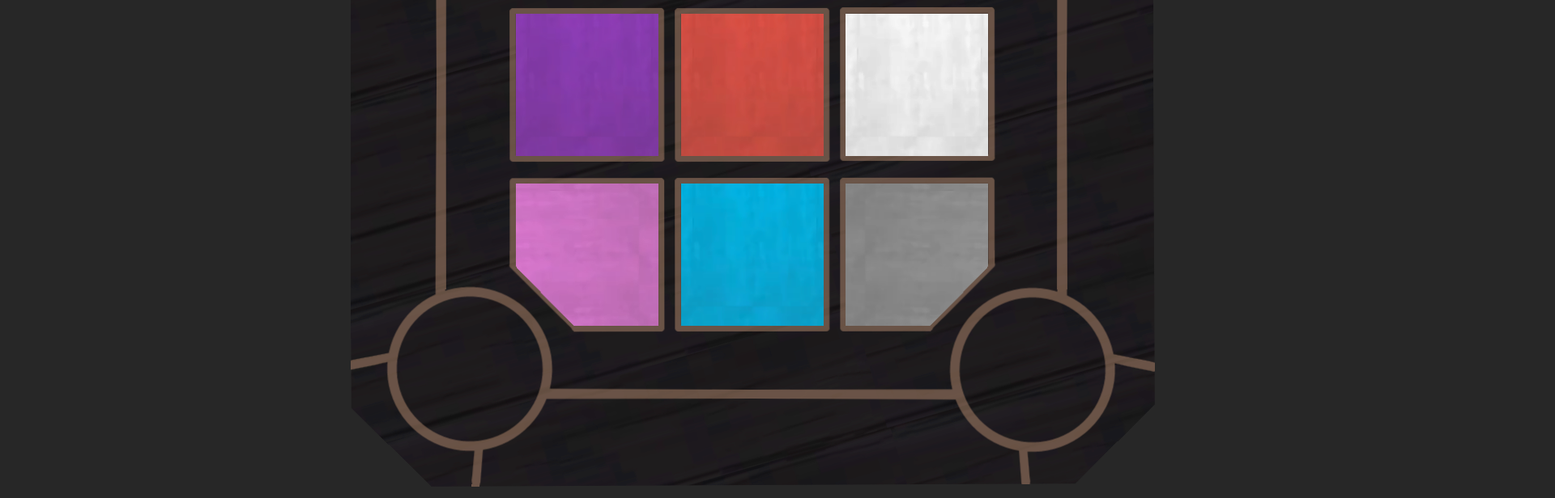
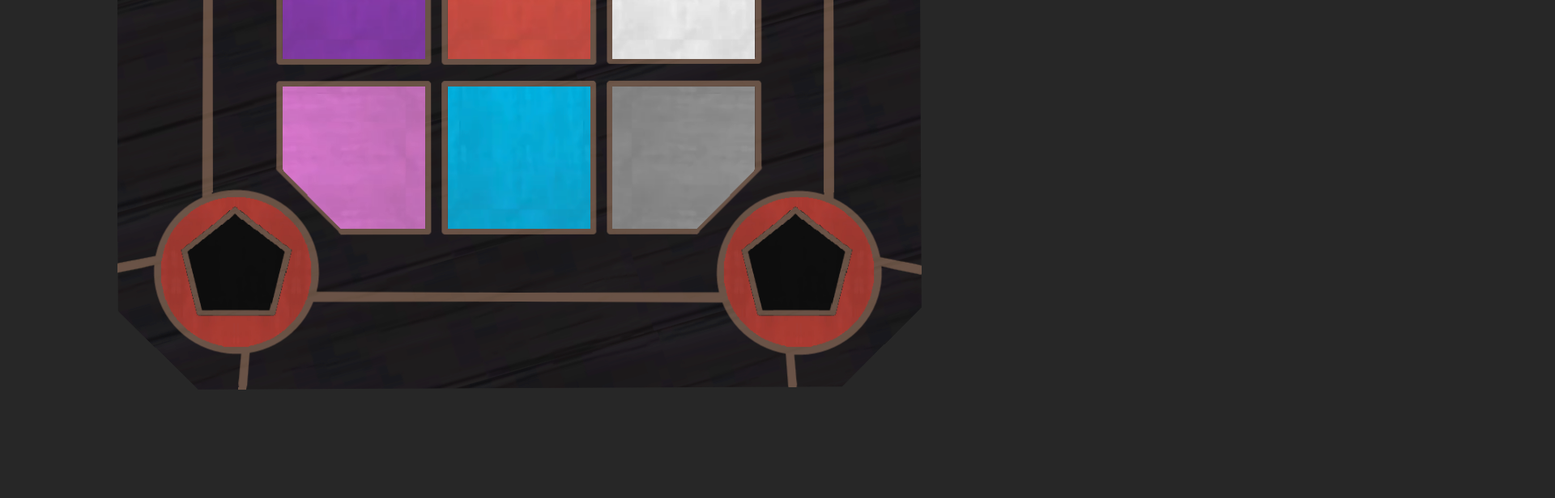
Before and after one commit to eestsoftware/MoraJaiBox, a plain HTML site: page index.html in a window 1280 px wide. Shown: the part 416-1032 px from the top of the page at 81% size, 1920 px wide, since content can reach past the window. After the commit the page ends 912 px from the top, so only its background shows below. Drawn offline with Linux system fonts and the light colour scheme.

Commit message:
corner buttons + symbols

```diff
--- a/index.html
+++ b/index.html
@@ -3,7 +3,7 @@
   <head>
   <meta charset="utf-8">
 <meta name="viewport" content="width=device-width, initial-scale=1.0">
-<title id="title">the eestrecord</title>
+<title id="title">Mora Jai Box</title>
 <meta name="description" content="Mora Jai Box (from blue prince) Editor.">
 <meta name="author" content="Eest Software">
 <link rel="image_src" href="/theestrecord.png"/>
@@ -17,16 +17,21 @@ body {
   color: #FDFCFC;
 }
 
-.center {
- margin:auto;
- justify-content: center;
- display: flex;
-}
 
 .tilebutton{
  width:176px;
  height:176px;
  position:relative
+}
+
+.cornercircle{
+ width:195px;
+ height:195px;
+ position:relative;
+}
+
+.noHover{
+    pointer-events: none;
 }
 
 
@@ -51,13 +56,15 @@ body {
 .gray{filter: grayscale(100%)}
 .gray:hover {filter: grayscale(100%) brightness(90%)}
 
+.blankColor{filter: none}
+.blankColor:hover {filter: brightness(70%)}
     </style>
    </head>
 
 
 <body>
 
-<div id="box" style="position:absolute;display: flex;left:32.5%" class="center">
+<div id="box" style="position:absolute;margin:auto;display:flex;overflow-x:hidden;width:1024px;height:1024px;top:0;bottom:0;left:0;right:0;">
 <img src="https://raw.githubusercontent.com/eestsoftware/MoraJaiBox/refs/heads/main/images/morajaibox.png"></img>
 
 
@@ -73,6 +80,16 @@ body {
 <input type ="image" class="tilebutton pink" id="tile2;1" style="top:635px;right:1831px" onClick="tilePress(2, 1)" src="https://raw.githubusercontent.com/eestsoftware/MoraJaiBox/refs/heads/main/images/morajaitile.png"></input>
 <input type ="image" class="tilebutton blue" id="tile2;2" style="top:635px;right:1804px;transform: scaleX(-1) rotate(-90deg)" onClick="tilePress(2, 2)" src="https://raw.githubusercontent.com/eestsoftware/MoraJaiBox/refs/heads/main/images/morajaicornertile.png"></input>
 
+<img id="corner2" class="cornercircle white noHover" style="top:767px;right:2542px;transform: scale(0.95)" src="https://raw.githubusercontent.com/eestsoftware/MoraJaiBox/refs/heads/main/images/morajaicirclecorner.png"></img>
+<img id="corner3" class="cornercircle white noHover" style="top:767px;right:2042px;transform: scale(0.95)" src="https://raw.githubusercontent.com/eestsoftware/MoraJaiBox/refs/heads/main/images/morajaicirclecorner.png"></img>
+<img id="corner0" class="cornercircle white noHover" style="top:62px;right:2930px;transform: scale(0.95)" src="https://raw.githubusercontent.com/eestsoftware/MoraJaiBox/refs/heads/main/images/morajaicirclecorner.png"></img>
+<img id="corner1" class="cornercircle white noHover" style="top:62px;right:2430px;transform: scale(0.95)" src="https://raw.githubusercontent.com/eestsoftware/MoraJaiBox/refs/heads/main/images/morajaicirclecorner.png"></img>
+
+
+<input type ="image"id="cornerbutton0" class="cornercircle white" onClick="cornerButton(0)" style="top:58px;right:3318px;transform: scale(0.9)" src="https://raw.githubusercontent.com/eestsoftware/MoraJaiBox/refs/heads/main/images/morajaiblue_off.png"></input>
+<input type ="image"id="cornerbutton1" class="cornercircle white" onClick="cornerButton(1)" style="top:58px;right:2820px;transform: scale(0.9)" src="https://raw.githubusercontent.com/eestsoftware/MoraJaiBox/refs/heads/main/images/morajaiblue_off.png"></input>
+<input type ="image"id="cornerbutton2" class="cornercircle white" onClick="cornerButton(2)" style="top:763px;right:3712px;transform: scale(0.9)" src="https://raw.githubusercontent.com/eestsoftware/MoraJaiBox/refs/heads/main/images/morajaiblue_off.png"></input>
+<input type ="image"id="cornerbutton3" class="cornercircle white" onClick="cornerButton(3)" style="top:763px;right:3215px;transform: scale(0.9)" src="https://raw.githubusercontent.com/eestsoftware/MoraJaiBox/refs/heads/main/images/morajaiblue_off.png"></input>
 </div>
 
 <script>
@@ -90,10 +107,14 @@ const Tiles = Object.freeze({
 
 });
 
-var grid = [[Tiles.BLACK, Tiles.BLACK, Tiles.WHITE], [Tiles.VIOLET, Tiles.RED, Tiles.WHITE], [Tiles.PINK, Tiles.BLUE, Tiles.GRAY]]
+var grid = [[Tiles.BLACK, Tiles.BLACK, Tiles.WHITE], [Tiles.VIOLET, Tiles.RED, Tiles.WHITE], [Tiles.PINK, Tiles.BLUE, Tiles.GRAY]];
+var startingGrid = JSON.parse(JSON.stringify(grid));
+var colorsNeeded = [8, 8, 8, 8];
+var onColors = [false, false, false, false];
+var solved = false;
 
-function tilePress(y, x) {
-  var tileColor = grid[y][x];
+function tilePress(y, x, tileColor = grid[y][x]) {
+  if (solved) {return;}
   switch(tileColor) {
     case 0: break;
     case 1:
@@ -215,7 +236,7 @@ function tilePress(y, x) {
         break;
       case 9:
          if (grid[1][1] == Tiles.BLUE) {return;}
-         tilePress(1, 1);
+         tilePress(y, x, grid[1][1]);
          return;
   }
   renderBox();
@@ -250,8 +271,25 @@ function rotateTile(x, y, nextTile, adjacentTiles) {
     return [adjacentTiles, nextTile];
 }
 
+function cornerButton(id) {
+ if (solved) {return;}
+ var cornerTile = grid[id < 2 ? 0 : 2][id % 2 == 0 ? 0 : 2]
+ if (cornerTile == colorsNeeded[id]) {
+   var colorNames = Object.keys(Tiles);
+   onColors[id] = true;
+   solved = (onColors[0] && onColors[1] && onColors[2] && onColors[3]);
+   document.getElementById("cornerbutton" + id).className = "cornercircle " + colorNames[colorsNeeded[id]].toLowerCase()
+   document.getElementById("cornerbutton" + id).src = "https://raw.githubusercontent.com/eestsoftware/MoraJaiBox/refs/heads/main/images/morajai" + colorNames[colorsNeeded[id]].toLowerCase() +  "_on.png"
+   return;
+ }
+ grid = JSON.parse(JSON.stringify(startingGrid));
+ renderBox();
+ setColors();
+}
+
 
 function renderBox() {
+  setColors();
   var colorNames = Object.keys(Tiles);
   for (var y = 0; y < grid.length; y++) {
     for (var x = 0; x < grid[y].length; x++) {
@@ -261,6 +299,17 @@ function renderBox() {
   }
 }
 
+function setColors() {
+ var colorNames = Object.keys(Tiles);
+ onColors = [false, false, false, false];
+ for (let i = 0; i < colorsNeeded.length; i++) {
+   document.getElementById("corner" + i).className = "cornercircle " + colorNames[colorsNeeded[i]].toLowerCase() + " noHover"
+   document.getElementById("cornerbutton" + i).className = "cornercircle blankColor"
+   document.getElementById("cornerbutton" + i).src = "https://raw.githubusercontent.com/eestsoftware/MoraJaiBox/refs/heads/main/images/morajai" + colorNames[colorsNeeded[i]].toLowerCase() +  "_off.png"
+ }
+}
+
+setColors();
 renderBox();
 </script>
 
```
